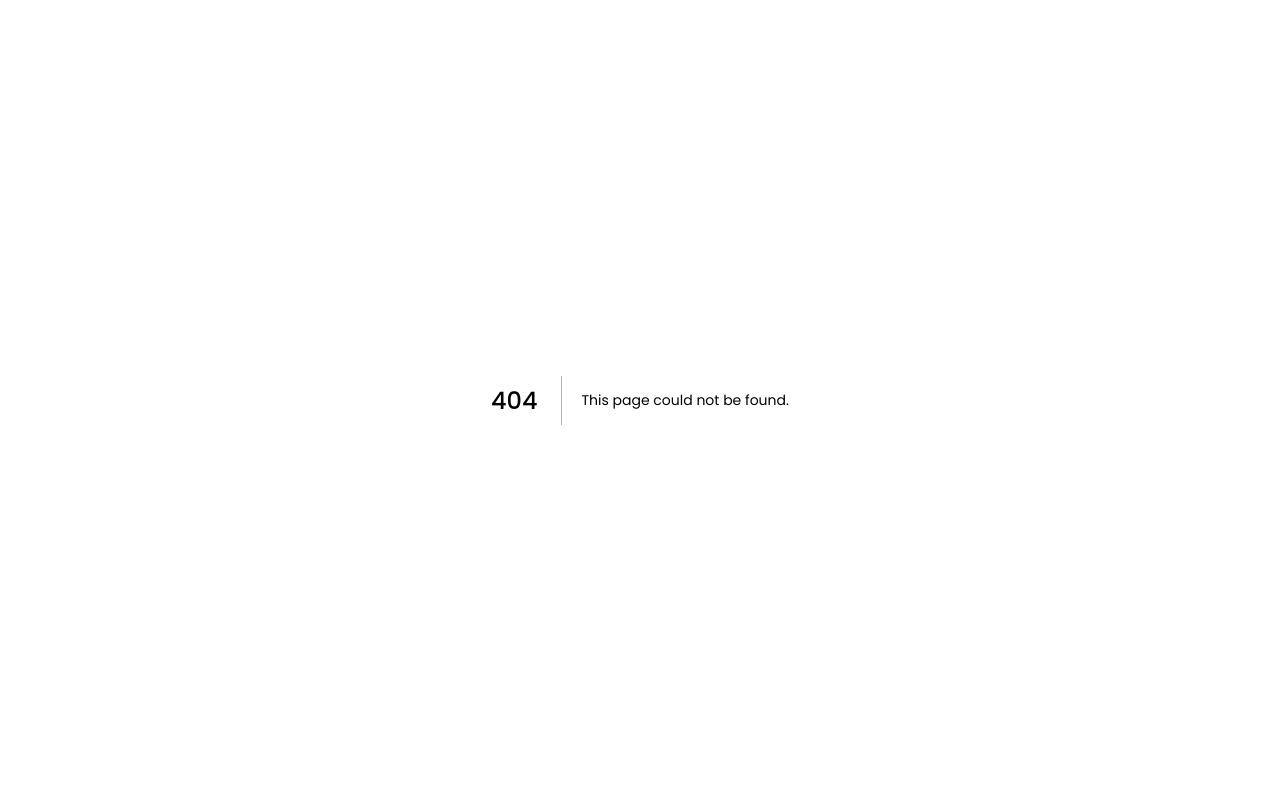
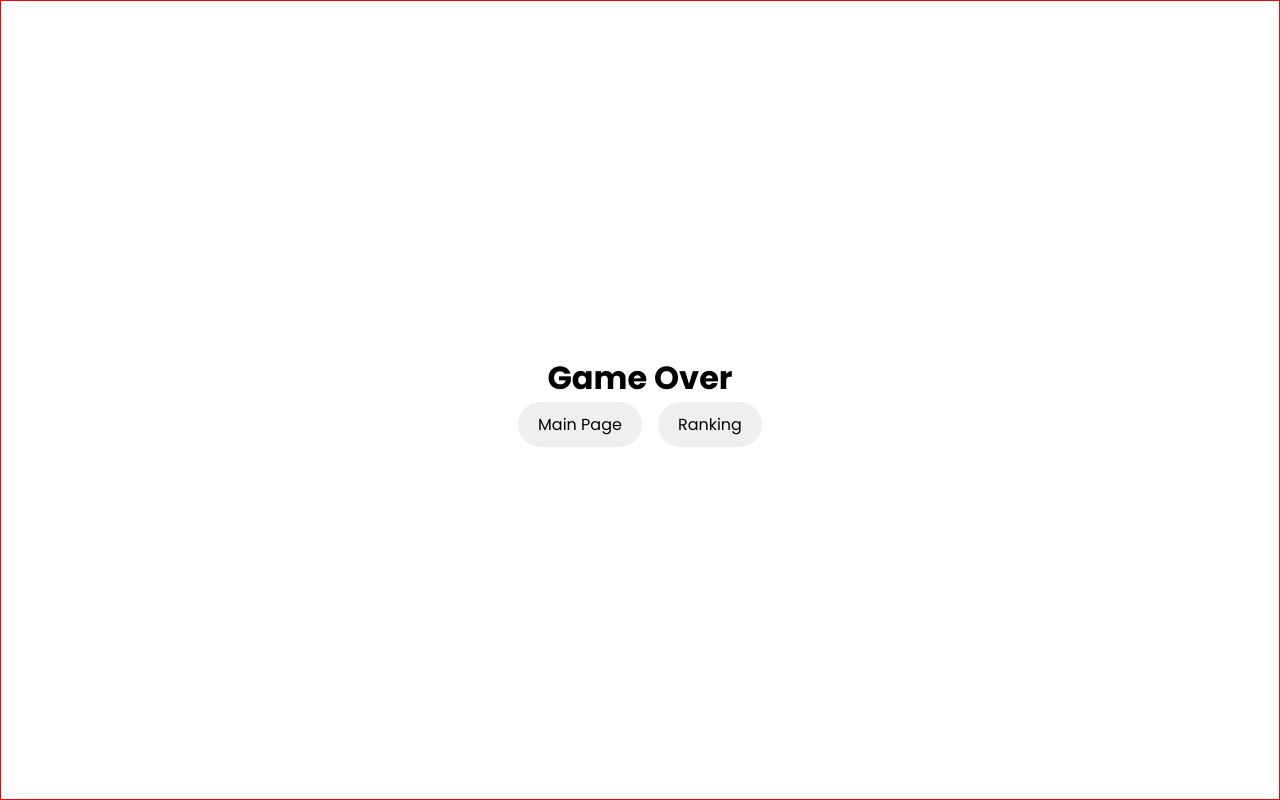
Before and after one commit to Renan-Gimenez/nouns-quiz, a Next.js app: page /gameover in a window 1280 px wide. Before the commit this address had no page. Built offline with nearby package versions, Linux system fonts and the light colour scheme.

Commit message:
add gameover page

```diff
--- /dev/null
+++ b/src/app/gameover/components.tsx
@@ -0,0 +1,31 @@
+import Link from "next/link"
+import styled from "styled-components"
+
+export const Container = styled.div`
+    height: 100vh;
+    width: 100vw;
+
+    border: 1px solid red;
+
+    display: flex;
+    flex-direction: column;
+    justify-content: center;
+    align-items: center;
+`
+
+export const LinksDiv = styled.div`
+    display: flex;
+    gap: 16px;
+`
+
+export const StyledLink = styled(Link)`
+    padding: 10px 20px;
+    border-radius: 50px;
+    background-color: #efefef;
+
+    transition: 200ms;
+
+    :hover {
+        transform: scale(1.05);
+    }
+`
--- /dev/null
+++ b/src/app/gameover/page.tsx
@@ -0,0 +1,15 @@
+"use client"
+
+import { Container, LinksDiv, StyledLink } from "./components";
+
+export default function GameOverPage() {
+    return(
+        <Container>
+            <h1>Game Over</h1>
+            <LinksDiv>
+                <StyledLink href="/">Main Page</StyledLink>
+                <StyledLink href="/ranking">Ranking</StyledLink>
+            </LinksDiv>
+        </Container>
+    );
+}
```
